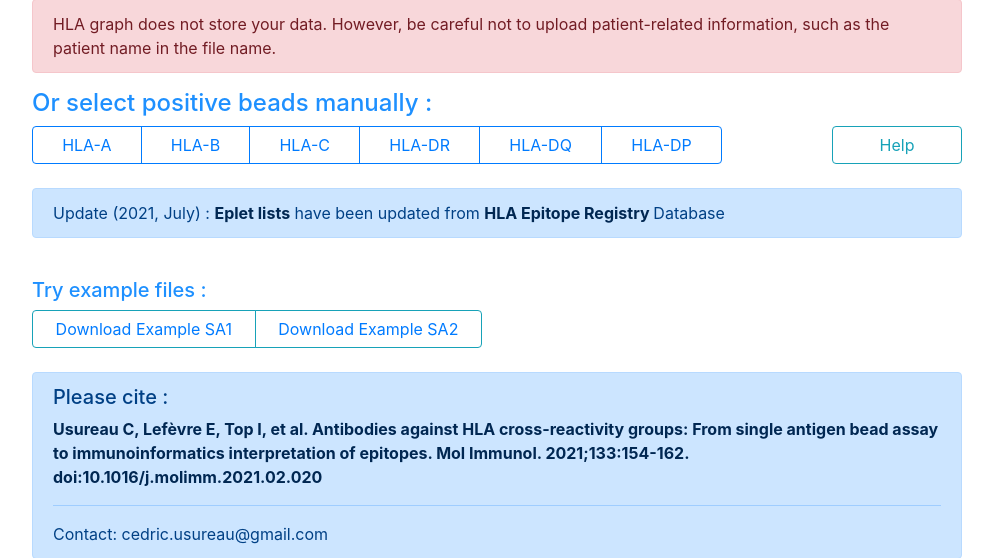
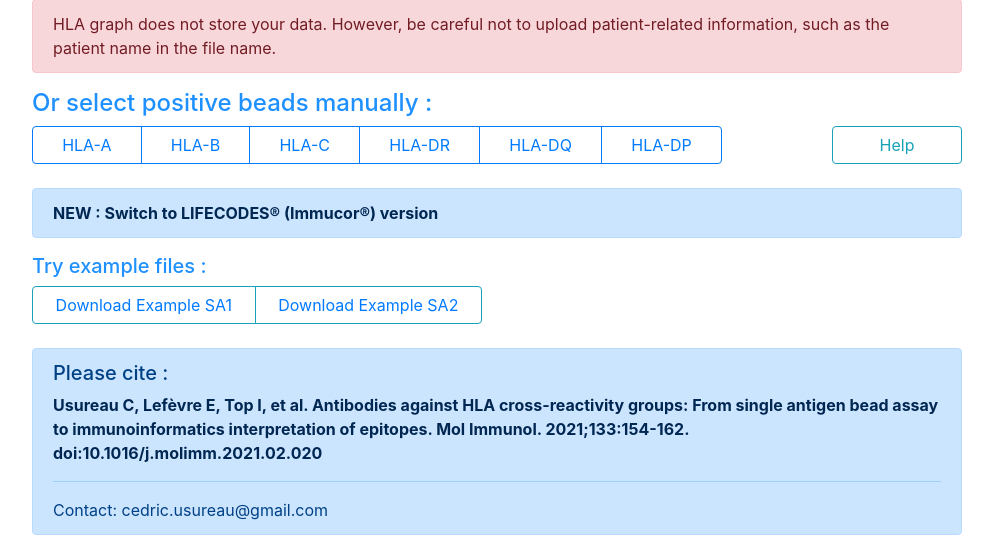
Before and after one commit to cedricusureau/HLA_graph, a Flask app: page / in a window 1280 px wide. Shown: the part 259-817 px from the top of the page, without its empty margins (143-1136 px from the left). After the commit the page ends 794 px from the top, so only its background shows below. Run offline with Flask 2, Linux system fonts and the light colour scheme; some libraries are stand-ins or nearby versions.

Commit message:
switch ic

```diff
--- a/templates/index.html
+++ b/templates/index.html
@@ -123,9 +123,7 @@
             </div>
 </div>
 <div></br></div>
- <div class="alert alert-primary" role="alert">Update (2021, July) : <a href="https://github.com/cedricusureau/HLA_graph/tree/master/data/eplets" class="alert-link">Eplet lists</a>
-                have been updated from <a href="https://www.epregistry.com.br/" class="alert-link">HLA Epitope Registry </a>Database</div>
-<div></br>
+ <div class="alert alert-primary" role="alert"><a href="https://hlagraph.pythonanywhere.com" class="alert-link">NEW : Switch to LIFECODES® (Immucor®) version </a>
 </div>
     <h5 style="color: #1E90FF">Try example files :</h5>
         <div class="row">
```
Also changed, not shown: 2 other files.
